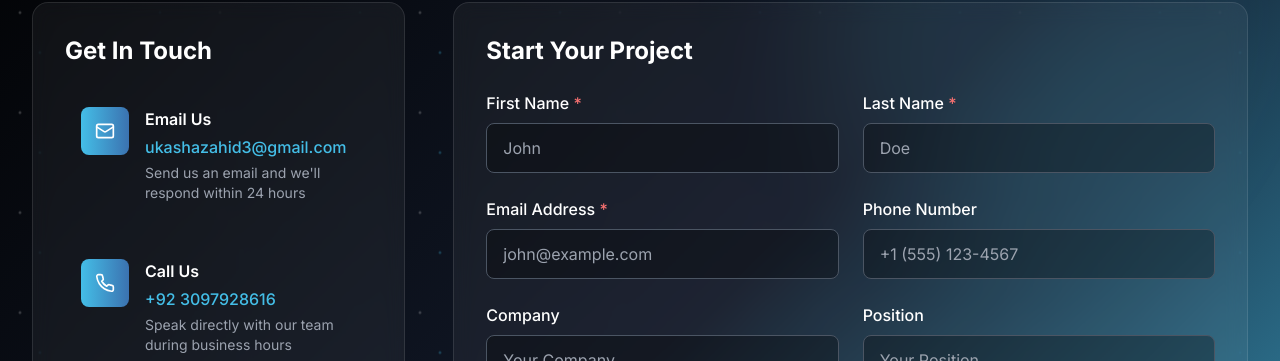
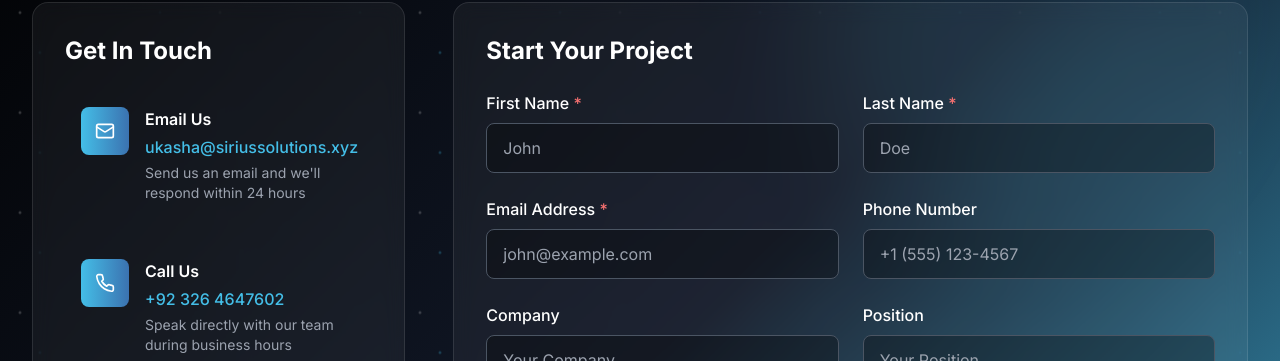
Before and after one commit to lumber1ghauri/sirius-solutions, a React (Vite) app: page /contact-us in a window 1280 px wide. Shown: the part 259-620 px from the top of the page. Built offline with nearby package versions, Linux system fonts and the light colour scheme; no server answers.

Commit message:
updated mails and contact no.

```diff
--- a/src/components/Contact.tsx
+++ b/src/components/Contact.tsx
@@ -37,7 +37,7 @@ const Contact = () => {
           target="_blank"
           rel="noopener noreferrer"
         >
-          ukashazahid3@gmail.com
+          ukasha@siriussolutions.xyz
         </a>
       ),
       description: "Send us an email anytime"
@@ -45,7 +45,7 @@ const Contact = () => {
     {
       icon: Phone,
       title: "Call Us",
-      details: "+92 309 7928616",
+      details: "+92 326 4647602",
       description: "Mon-Fri from 8am to 5pm"
     },
     {
--- a/src/components/Footer.tsx
+++ b/src/components/Footer.tsx
@@ -32,7 +32,7 @@ const Footer = () => {
   const socialLinks = [
     { icon: Linkedin, href: 'https://www.linkedin.com/company/107927760', label: 'LinkedIn' },
     { icon: Twitter, href: 'https://twitter.com/sirius_solutions', label: 'Twitter' },
-    { icon: Mail, href: 'mailto:ukashazahid3@gmail.com', label: 'Email' }
+    { icon: Mail, href: 'mailto:ukasha@siriussolutions.xyz', label: 'Email' }
   ]
 
   const scrollToTop = () => {
@@ -78,7 +78,7 @@ const Footer = () => {
                 </div>
                 <div className="flex items-center space-x-3 text-gray-300">
                   <Mail size={16} className="text-[#44bee7]" />
-                  <span>ukashazahid3@gmail.com</span>
+                  <span>ukasha@siriussolutions.xyz</span>
                 </div>
                 <div className="flex items-center space-x-3 text-gray-300">
                   <MapPin size={16} className="text-[#44bee7]" />
--- a/src/pages/ContactUs.tsx
+++ b/src/pages/ContactUs.tsx
@@ -24,16 +24,16 @@ const ContactUs = () => {
     {
       icon: Mail,
       title: "Email Us",
-      info: "ukashazahid3@gmail.com",
+      info: "ukasha@siriussolutions.xyz",
       description: "Send us an email and we'll respond within 24 hours",
-      action: "mailto:ukashazahid3@gmail.com"
+      action: "mailto:ukasha@siriussolutions.xyz"
     },
     {
       icon: Phone,
       title: "Call Us",
-      info: "+92 3097928616",
+      info: "+92 326 4647602",
       description: "Speak directly with our team during business hours",
-      action: "tel:+923264647602"
+
     },
     {
       icon: MapPin,
```
